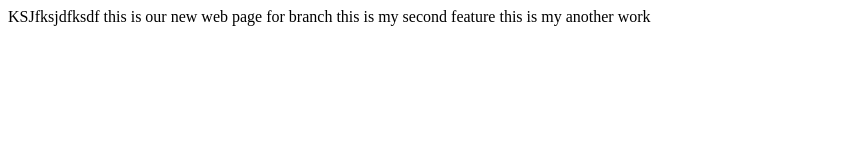
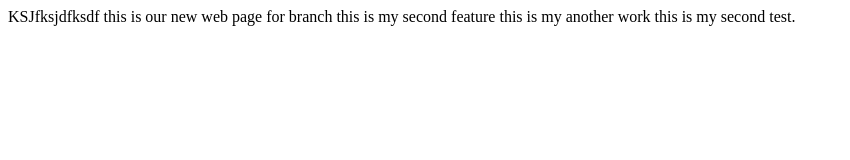
Before and after one commit to pyrobocity360/my_websites, a plain HTML site: page ournewwebpage.html in a window 1280 px wide. Shown: the whole page, without its empty margins (0-850 px from the left). Drawn offline with Linux system fonts and the light colour scheme.

Commit message:
updated ourwebpage.html

```diff
--- a/ournewwebpage.html
+++ b/ournewwebpage.html
@@ -7,5 +7,5 @@
 
     this is my second feature
 
-    this is my another work
+    this is my another work this is my second test.
 </html>
```
